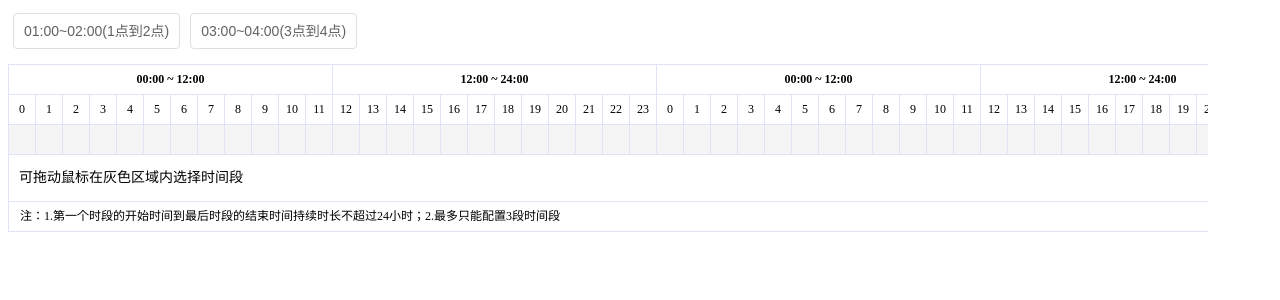
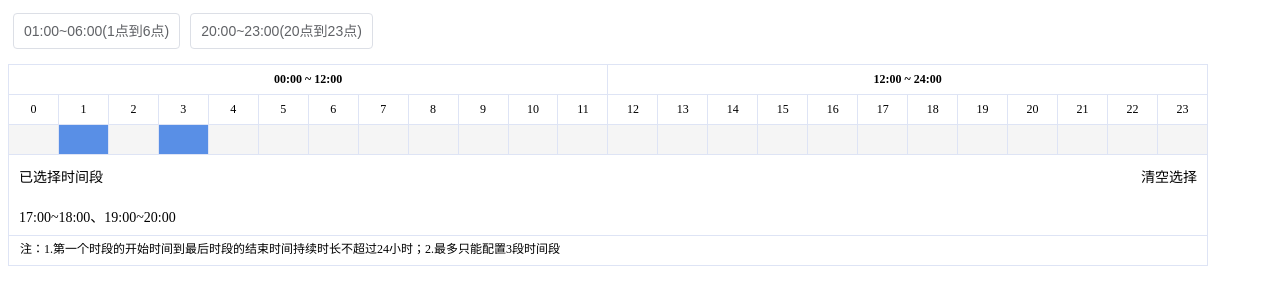
Before and after one commit to nanyishixiong/drag-time-picker-vue2, a Vue app: page / in a window 1280 px wide. Shown: the top 300 px of the page. Built offline with nearby package versions, Linux system fonts and the light colour scheme; the HTML template or start-up script is replaced by a standard one.

Commit message:
fix: improve demo

```diff
--- a/src/App.vue
+++ b/src/App.vue
@@ -1,6 +1,15 @@
 <template>
   <div style="width: 1200px">
-    <DragTimePicker v-model="value" :needPeriod="true" :range="48" :step="60" @change="change" :periodList="periodList" @on-error="onError" />
+    <DragTimePicker
+      v-model="value"
+      :needPeriod="true"
+      :range="24"
+      :step="60"
+      :periodList="periodList"
+      @change="change"
+      @on-error="onError"
+      @custom-time-period-change="timePeriodChange"
+    />
   </div>
 </template>
 
@@ -13,19 +22,22 @@ export default {
   },
   data() {
     return {
-      value: [],
+      value: [
+        { startTime: "01:00", endTime: "02:00" },
+        { startTime: "03:00", endTime: "04:00" }
+      ],
       disabled: false,
       periodList: [
         {
-          timePeriod: "01:00~02:00",
-          label: "1点到2点",
-          key: "1-2",
+          timePeriod: "01:00~06:00",
+          label: "1点到6点",
+          key: "1-6",
           selected: false
         },
         {
-          timePeriod: "03:00~04:00",
-          label: "3点到4点",
-          key: "3-4",
+          timePeriod: "20:00~23:00",
+          label: "20点到23点",
+          key: "20-23",
           selected: false
         }
       ]
```
